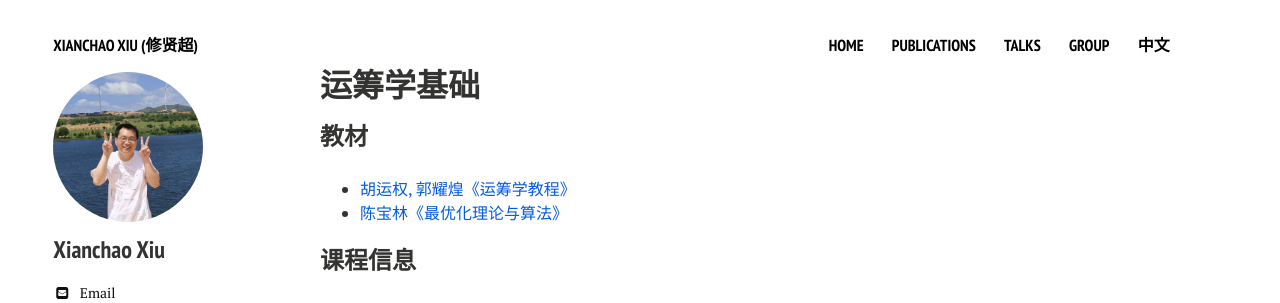
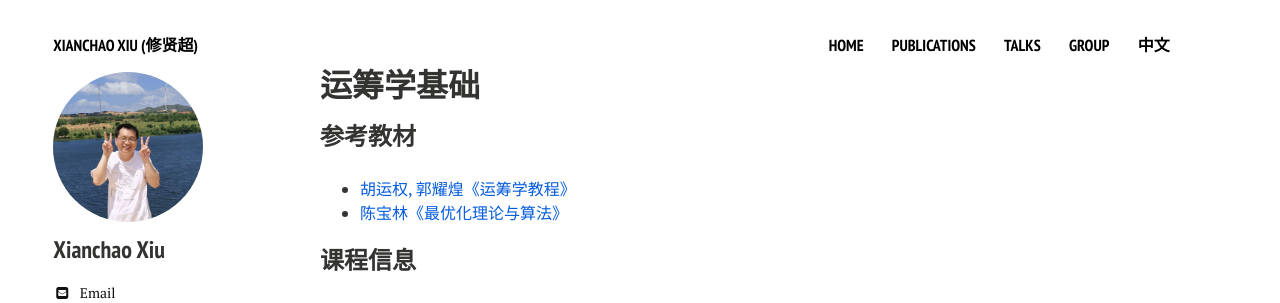
Before and after one commit to xianchaoxiu/xianchaoxiu.github.io, a Jekyll site: the page built from chinese/OR/index.md, in a window 1280 px wide. Shown: the top 303 px of the page. Built offline with Jekyll 4.4.1, drawn with Linux system fonts in a browser that asks for light colours; nearby versions of some CDN libraries.

Commit message:
Update index.md

```diff
--- a/chinese/OR/index.md
+++ b/chinese/OR/index.md
@@ -5,7 +5,7 @@ comments: false
 share: false
 ---
 
-### 教材
+### 参考教材
 * <a href="https://item.jd.com/14020941.html" class="textlink" target="_blank"> 胡运权, 郭耀煌《运筹学教程》</a><br>
 * <a href="https://item.jd.com/12755179.html" class="textlink" target="_blank"> 陈宝林《最优化理论与算法》</a><br>
 
```
